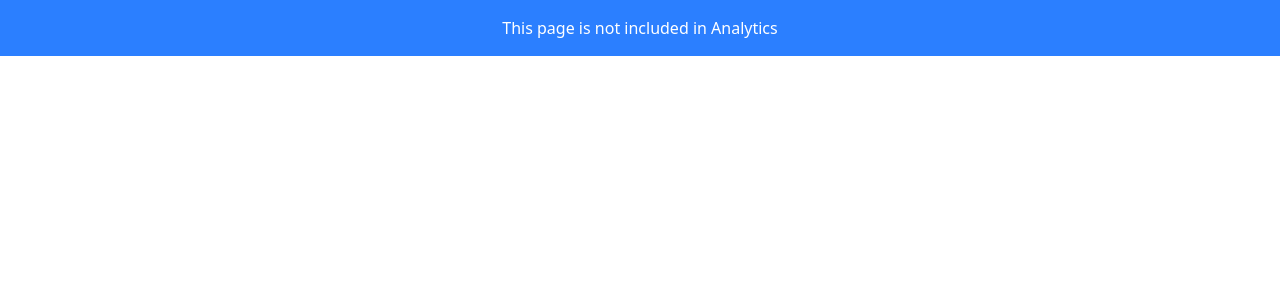
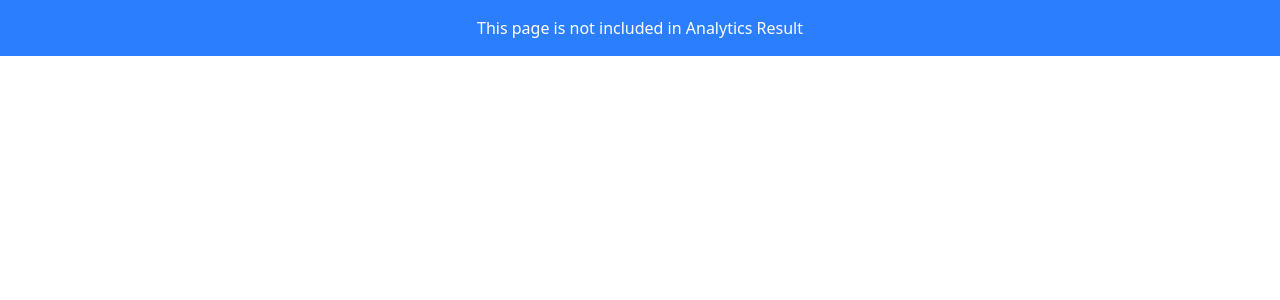
Before and after one commit to DiamondGotCat/web, a Flask app: page /analytics/ in a window 1280 px wide. Shown: the part 64-364 px from the top of the page. Run offline with Flask 3, Linux system fonts and the light colour scheme.

Commit message:
no description

```diff
--- a/templates/analytics.html
+++ b/templates/analytics.html
@@ -41,7 +41,7 @@
     });
 </script>
 <div class="text-center bg-blue-500 text-white p-4">
-    This page is not included in Analytics
+    This page is not included in Analytics Result
 </div>
 <section class="lg:grid lg:h-150 lg:place-content-center">
     <div class="mx-auto w-150 max-w-150 px-4 py-16 sm:px-6 sm:py-24 lg:px-8 lg:py-32">
```
